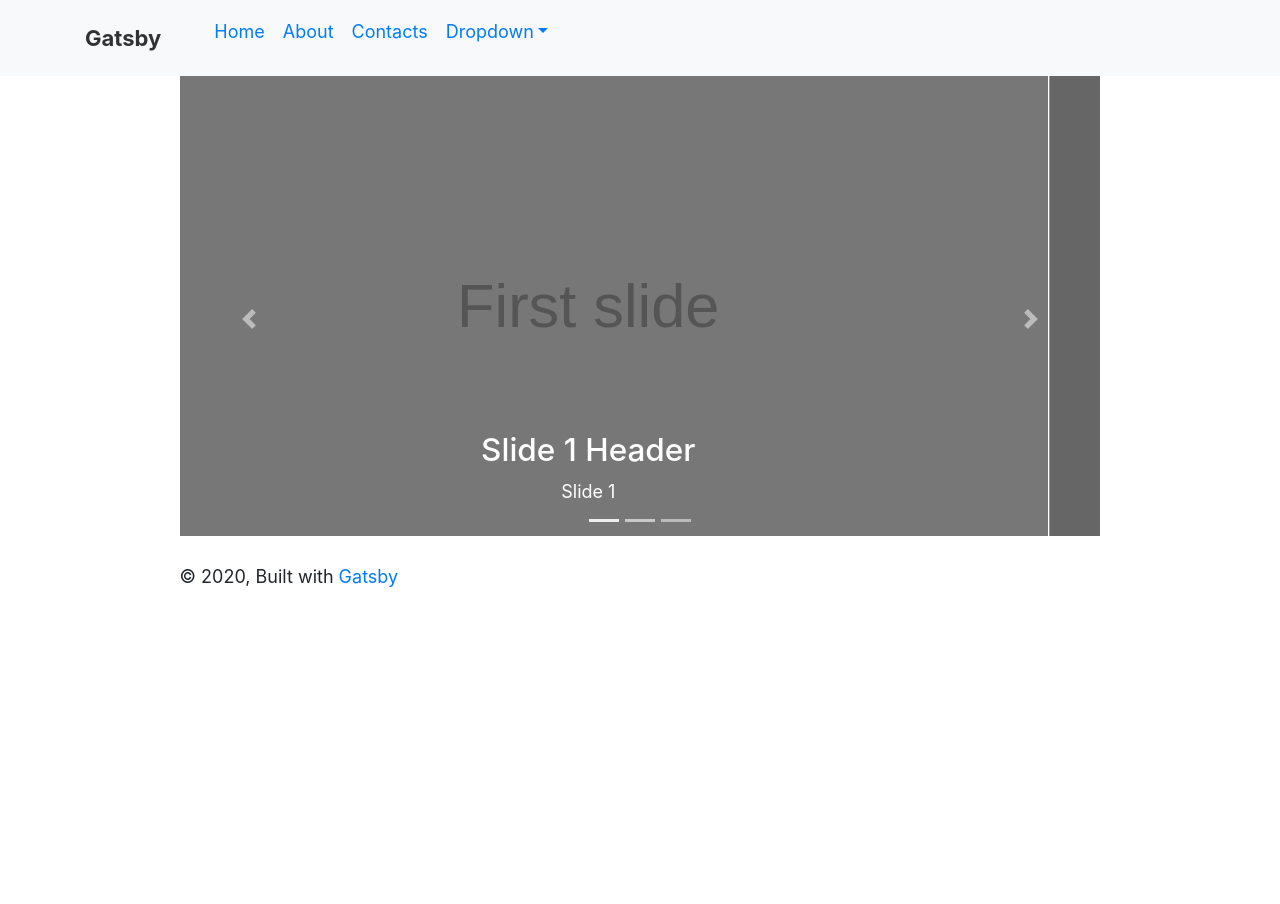
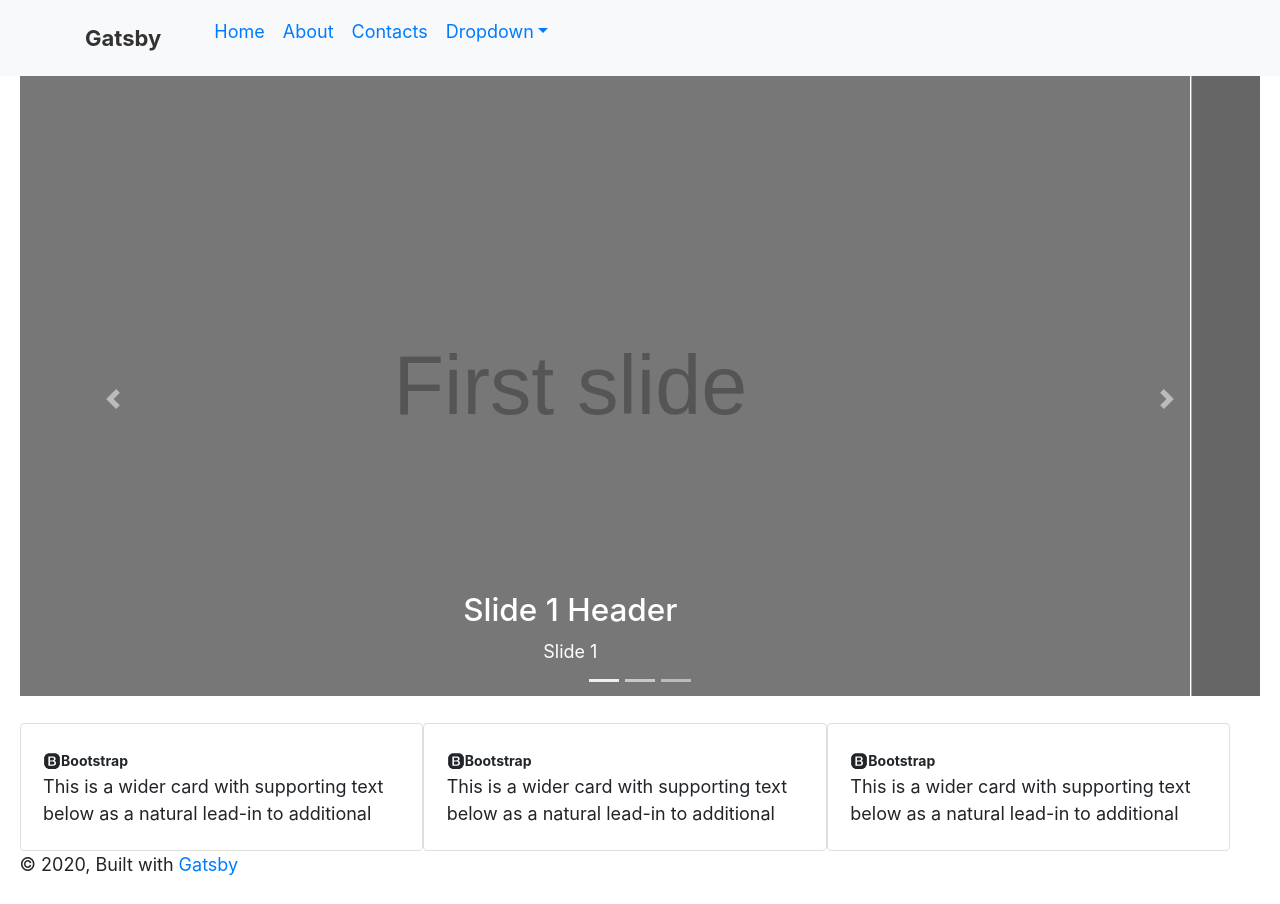
Before and after one commit to renaldodev/gatsby-stude, a Gatsby site: page / in a window 1280 px wide. Before the commit the page ends 800 px from the top, so only its background shows below. Built offline with nearby package versions, Linux system fonts and the light colour scheme; Gatsby itself is replaced by a stand-in of ours.

Commit message:
add tec section(TecSection Components)

```diff
--- /dev/null
+++ b/src/components/Tec/index.js
@@ -0,0 +1,16 @@
+import React from 'react';
+
+import { Container,Header,Body,Text ,Avatar,Title} from './styles';
+
+function Tec({title,body}) {
+  return <Container>
+    <Body>
+      <Avatar/>
+      <Title>Bootstrap</Title>
+      <Text>This is a wider card with supporting text below as a natural lead-in to additional </Text>
+    </Body>
+  </Container>
+  ;
+}
+
+export default Tec;
--- /dev/null
+++ b/src/components/Tec/styles.js
@@ -0,0 +1,19 @@
+import styled from 'styled-components';
+import {Card,CardBody,CardText,CardHeader} from 'reactstrap'
+import {FaBootstrap} from 'react-icons/fa'
+export const Container = styled(Card)`
+
+`;
+
+export const Title=styled.strong`
+  font-size:14px;
+`
+export const Header=styled(CardHeader)``;
+export const Body=styled(CardBody)``;
+export const Text=styled(CardText)``;
+
+export const Avatar =styled(FaBootstrap)`
+    max-width:200px;
+    max-height:200px;
+    border-radius:50%;
+`
--- /dev/null
+++ b/src/components/TecSection/index.js
@@ -0,0 +1,16 @@
+import React from 'react';
+import Tec from '../Tec';
+import { Container,Wrapper } from './styles';
+
+
+function TecSection() {
+  return <Container>
+      <Wrapper className="d-flex flex-md-row flex-sm-column">
+         <Tec Title="" body=""/>
+         <Tec Title="" body=""/>
+         <Tec Title="" body=""/>
+      </Wrapper>
+  </Container>;
+}
+
+export default TecSection;
--- /dev/null
+++ b/src/components/TecSection/styles.js
@@ -0,0 +1,8 @@
+import styled from 'styled-components';
+import {Row,Col} from 'reactstrap'
+export const Container = styled(Row)`
+  width:100%;
+
+`;
+
+export const Wrapper =styled(Col)``;
--- a/src/components/layout.js
+++ b/src/components/layout.js
@@ -31,7 +31,7 @@ const Layout = ({ children }) => {
       <div
         style={{
           margin: `0 auto`,
-          maxWidth: 960,
+          maxWidth: 1300,
           padding: `0 1.0875rem 1.45rem`,
         }}
       >
--- a/src/pages/index.js
+++ b/src/pages/index.js
@@ -3,6 +3,7 @@ import { Link } from "gatsby"
 
 import Layout from "../components/layout"
 import Caroucel from "../components/Carroucel"
+import TecSection from "../components/TecSection"
 import SEO from "../components/seo"
 
 const items = [
@@ -35,6 +36,7 @@ const IndexPage = () => (
   <Layout>
     <SEO title="Home" />
     <Caroucel items={items}/>
+    <TecSection/>
   </Layout>
 )
 
```
